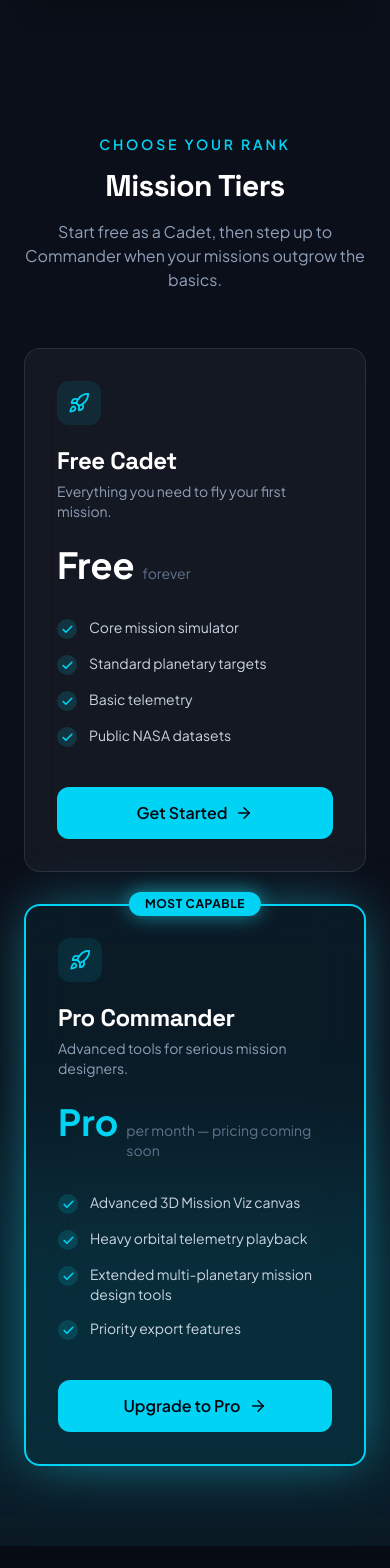
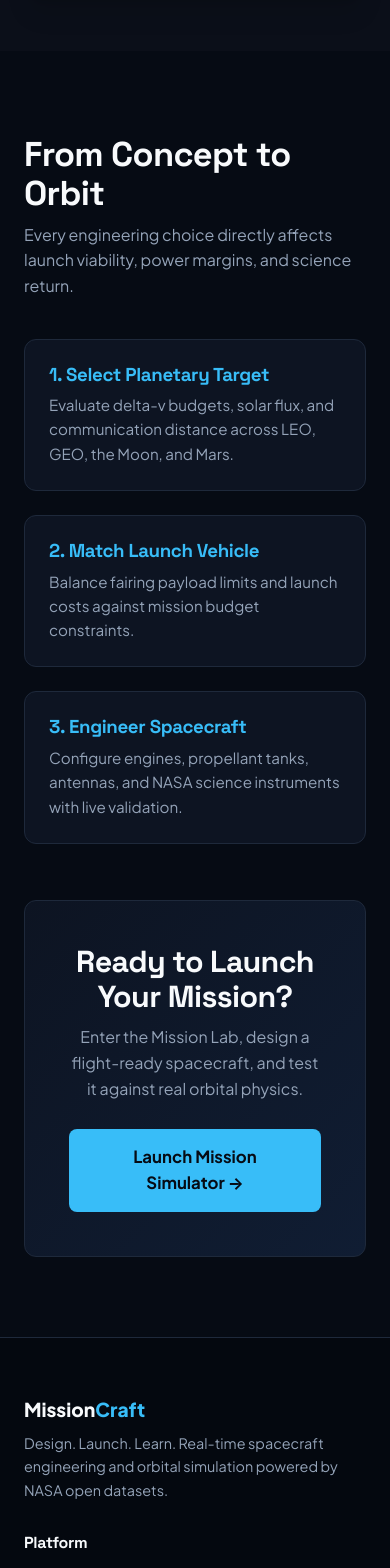
Before and after one commit to shahzamanjatoi/MissionCraft_NeuruVolex, a React (Vite) app: page / in a window 390 px wide. Shown: the part 4260-5828 px from the top of the page. Built offline with nearby package versions, Linux system fonts and the light colour scheme.

Commit message:
Remove MissionTiers section from HomePage

```diff
--- a/src/components/MissionTiers.tsx
+++ /dev/null
@@ -1,136 +0,0 @@
-import { Reveal } from "./Reveal";
-import { ArrowRight, Check, Rocket } from "./icons";
-
-interface Tier {
-  name: string;
-  tagline: string;
-  price: string;
-  priceNote: string;
-  features: string[];
-  cta: string;
-  featured?: boolean;
-  action: "start" | "upgrade";
-}
-
-// Edit the copy / prices here.
-const TIERS: Tier[] = [
-  {
-    name: "Free Cadet",
-    tagline: "Everything you need to fly your first mission.",
-    price: "Free",
-    priceNote: "forever",
-    features: [
-      "Core mission simulator",
-      "Standard planetary targets",
-      "Basic telemetry",
-      "Public NASA datasets",
-    ],
-    cta: "Get Started",
-    action: "start",
-  },
-  {
-    name: "Pro Commander",
-    tagline: "Advanced tools for serious mission designers.",
-    price: "Pro",
-    priceNote: "per month — pricing coming soon",
-    features: [
-      "Advanced 3D Mission Viz canvas",
-      "Heavy orbital telemetry playback",
-      "Extended multi-planetary mission design tools",
-      "Priority export features",
-    ],
-    cta: "Upgrade to Pro",
-    featured: true,
-    action: "upgrade",
-  },
-];
-
-interface MissionTiersProps {
-  onGetStarted: () => void;
-  onUpgrade: () => void;
-}
-
-/** "Mission Tiers" — two-tier comparison with a glowing featured Pro card. */
-export function MissionTiers({ onGetStarted, onUpgrade }: MissionTiersProps) {
-  return (
-    <section
-      id="mission-tiers"
-      className="relative overflow-hidden bg-[#0b0f19] py-20 md:py-28"
-      aria-labelledby="mission-tiers-title"
-    >
-      <div
-        aria-hidden="true"
-        className="pointer-events-none absolute bottom-0 left-1/2 h-96 w-[52rem] -translate-x-1/2 rounded-full bg-cyan-400/10 blur-3xl"
-      />
-
-      <div className="container relative">
-        <Reveal className="mx-auto mb-14 max-w-2xl text-center md:mb-16">
-          <span className="text-sm font-semibold uppercase tracking-[0.2em] text-cyan-400">
-            Choose your rank
-          </span>
-          <h2 id="mission-tiers-title" className="mt-3 text-3xl font-bold text-white md:text-5xl">
-            Mission Tiers
-          </h2>
-          <p className="mt-4 text-base text-slate-400 md:text-lg">
-            Start free as a Cadet, then step up to Commander when your missions outgrow the basics.
-          </p>
-        </Reveal>
-
-        <div className="mx-auto grid max-w-4xl grid-cols-1 items-stretch gap-8 md:grid-cols-2">
-          {TIERS.map((tier, i) => (
-            <Reveal key={tier.name} delay={i * 140} className="h-full">
-              <article
-                className={[
-                  "relative flex h-full flex-col rounded-2xl p-8 backdrop-blur-xl",
-                  tier.featured
-                    ? "border-2 border-cyan-400 bg-cyan-400/[0.06] shadow-[0_0_55px_-8px_rgba(34,211,238,0.55)] md:-my-3 md:py-11"
-                    : "border border-white/10 bg-white/[0.04]",
-                ].join(" ")}
-              >
-                {tier.featured && (
-                  <span className="absolute -top-3.5 left-1/2 -translate-x-1/2 whitespace-nowrap rounded-full bg-cyan-400 px-4 py-1 text-xs font-bold uppercase tracking-wider text-gray-950 shadow-[0_0_20px_rgba(34,211,238,0.6)]">
-                    Most capable
-                  </span>
-                )}
-
-                <div className="mb-5 flex h-11 w-11 items-center justify-center rounded-xl bg-cyan-400/10 text-cyan-400">
-                  <Rocket size={22} />
-                </div>
-
-                <h3 className="text-2xl font-bold text-white">{tier.name}</h3>
-                <p className="mt-1 text-sm text-slate-400">{tier.tagline}</p>
-
-                <div className="mt-6 flex items-baseline gap-2">
-                  <span className={`text-4xl font-bold ${tier.featured ? "text-cyan-400" : "text-white"}`}>
-                    {tier.price}
-                  </span>
-                  <span className="text-sm text-slate-500">{tier.priceNote}</span>
-                </div>
-
-                <ul className="m-0 mt-8 flex flex-1 list-none flex-col gap-3.5 p-0">
-                  {tier.features.map((feature) => (
-                    <li key={feature} className="flex items-start gap-3 text-sm text-slate-300 md:text-base">
-                      <span className="mt-0.5 flex h-5 w-5 shrink-0 items-center justify-center rounded-full bg-cyan-400/15 text-cyan-400">
-                        <Check size={13} strokeWidth={3} />
-                      </span>
-                      {feature}
-                    </li>
-                  ))}
-                </ul>
-
-                <button
-                  type="button"
-                  onClick={tier.action === "start" ? onGetStarted : onUpgrade}
-                  className="mt-10 inline-flex w-full cursor-pointer items-center justify-center gap-2 rounded-xl border-0 bg-cyan-400 px-6 py-3.5 text-base font-semibold text-gray-950 transition hover:bg-cyan-300 hover:shadow-[0_0_28px_rgba(34,211,238,0.5)] focus-visible:outline-2 focus-visible:outline-offset-2 focus-visible:outline-cyan-300"
-                >
-                  {tier.cta}
-                  <ArrowRight size={18} />
-                </button>
-              </article>
-            </Reveal>
-          ))}
-        </div>
-      </div>
-    </section>
-  );
-}
--- a/src/pages/HomePage.tsx
+++ b/src/pages/HomePage.tsx
@@ -3,7 +3,6 @@ import type { PageId } from "../components/Navbar";
 import { VideoBackground } from "../components/VideoBackground";
 import { Reveal } from "../components/Reveal";
 import { HowItWorks } from "../components/HowItWorks";
-import { MissionTiers } from "../components/MissionTiers";
 import { useScrollReveal } from "../hooks/useScrollReveal";
 import { requiredDeltaV } from "../engine/orbit";
 
@@ -523,9 +522,8 @@ export function HomePage({ onNavigate }: { onNavigate: (page: PageId) => void })
         <MissionLabSlideshow />
       </section>
 
-      {/* 3b. How MissionCraft works + Mission Tiers */}
+      {/* 3b. How MissionCraft works */}
       <HowItWorks />
-      <MissionTiers onGetStarted={() => onNavigate("simulator")} onUpgrade={() => onNavigate("contact")} />
 
       {/* 4. Concept to orbit */}
       <section className="section">
```
